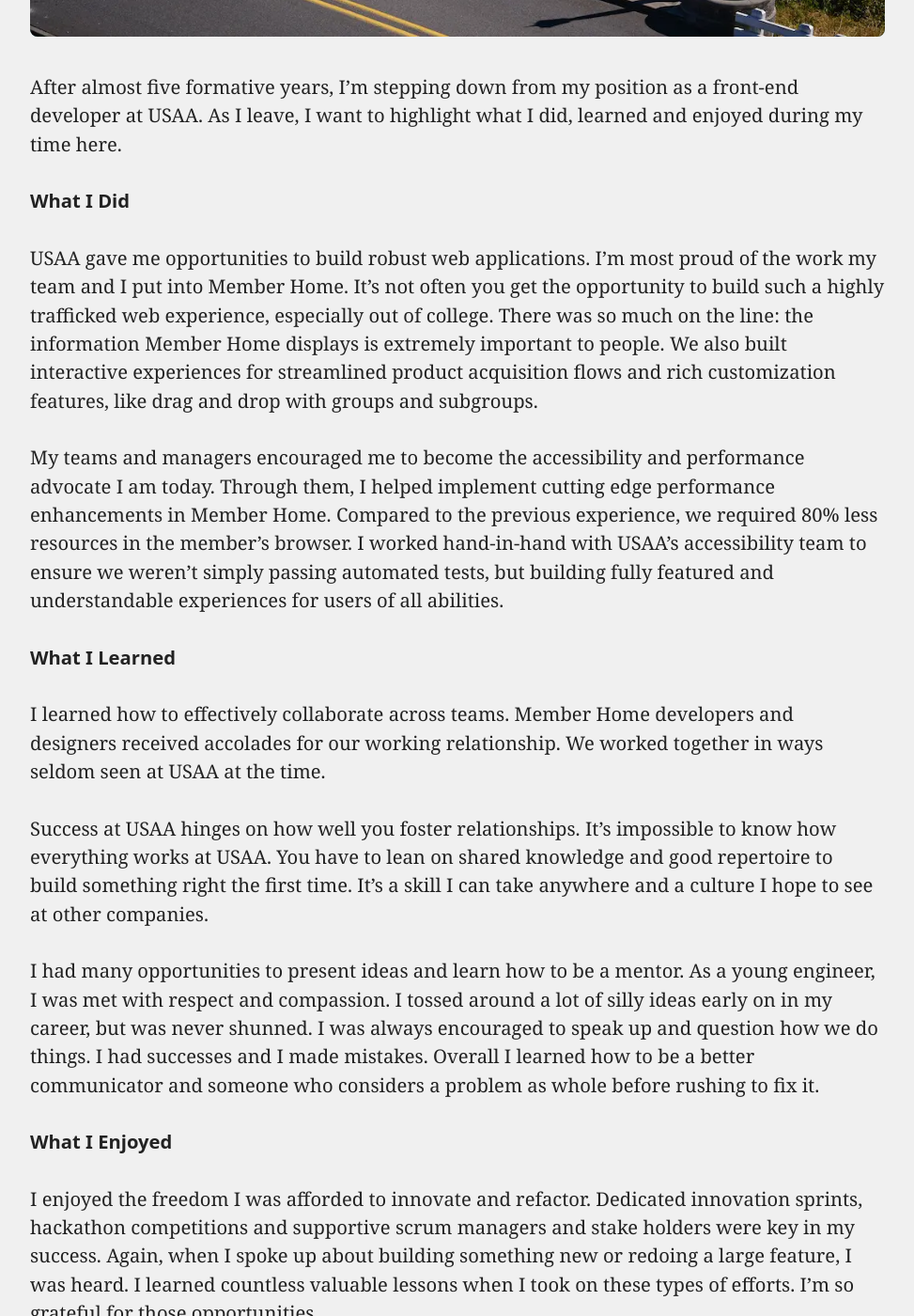
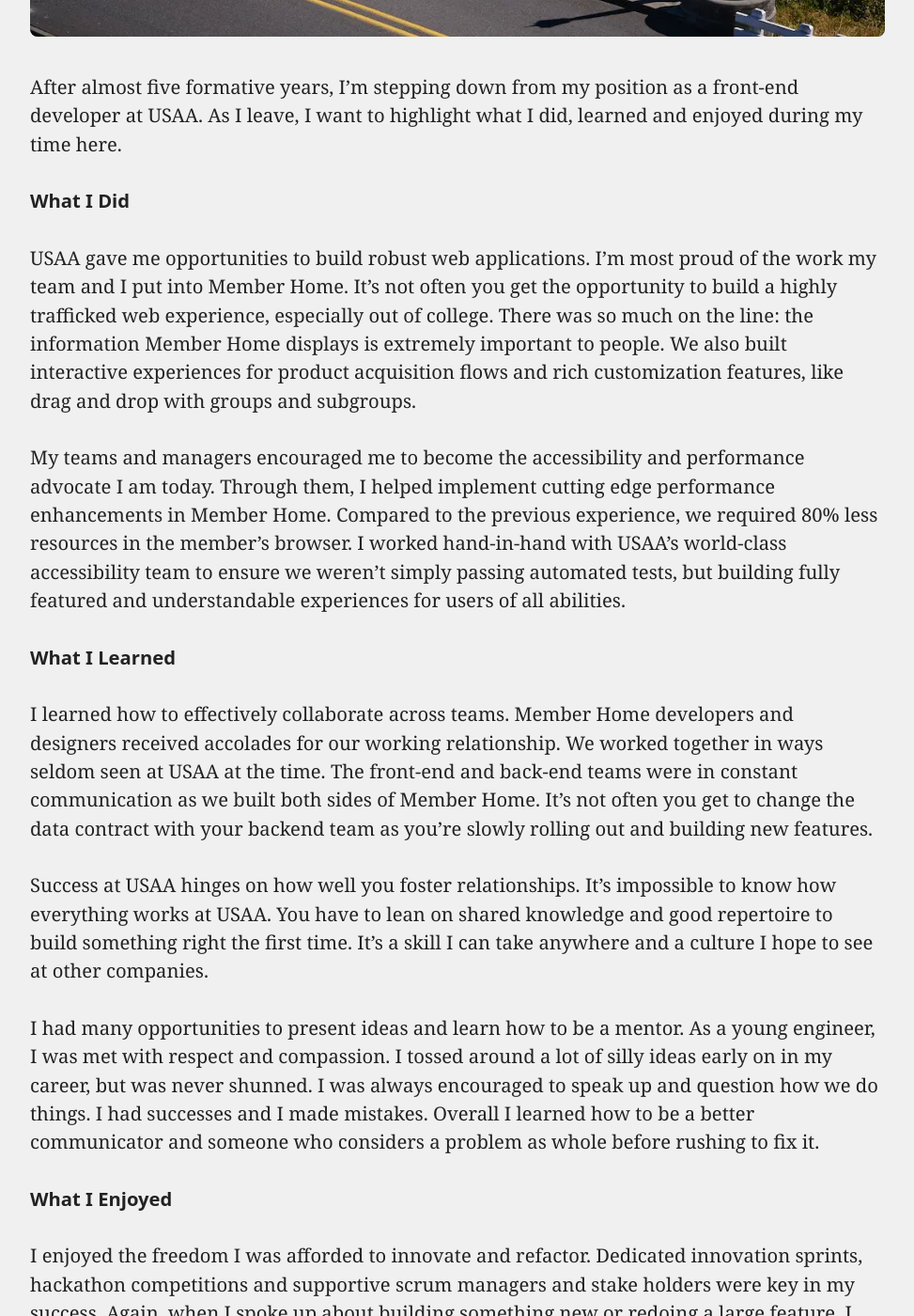
Before and after one commit to caseycarroll/caseycarroll.github.io, a Jekyll site: the page built from _posts/2022-02-22-saying-goodbye.markdown, in a window 1280 px wide and 1400 px high, scrolled down 948 px. Shown: the whole window at 94% size, without its empty margins (153-1126 px from the left). Built offline with Jekyll 4.4.1, drawn with Linux system fonts in a browser that asks for light colours; some of the changed text lies outside the part shown.

Commit message:
content updates

```diff
--- a/_posts/2022-02-22-saying-goodbye.markdown
+++ b/_posts/2022-02-22-saying-goodbye.markdown
@@ -7,12 +7,12 @@ hero-img: /assets/images/compressed/DSCF0486.webp
 After almost five formative years, I'm stepping down from my position as a front-end developer at USAA. As I leave, I want to highlight what I did, learned and enjoyed during my time here.
 
 ## What I Did
-USAA gave me opportunities to build robust web applications. I'm most proud of the work my team and I put into Member Home. It's not often you get the opportunity to build such a highly trafficked web experience, especially out of college. There was so much on the line: the information Member Home displays is extremely important to people. We also built interactive experiences for streamlined product acquisition flows and rich customization features, like drag and drop with groups and subgroups.
+USAA gave me opportunities to build robust web applications. I'm most proud of the work my team and I put into Member Home. It's not often you get the opportunity to build a highly trafficked web experience, especially out of college. There was so much on the line: the information Member Home displays is extremely important to people. We also built interactive experiences for product acquisition flows and rich customization features, like drag and drop with groups and subgroups.
 
-My teams and managers encouraged me to become the accessibility and performance advocate I am today. Through them, I helped implement cutting edge performance enhancements in Member Home. Compared to the previous experience, we required 80% less resources in the member's browser. I worked hand-in-hand with USAA's accessibility team to ensure we weren't simply passing automated tests, but building fully featured and understandable experiences for users of all abilities.
+My teams and managers encouraged me to become the accessibility and performance advocate I am today. Through them, I helped implement cutting edge performance enhancements in Member Home. Compared to the previous experience, we required 80% less resources in the member's browser. I worked hand-in-hand with USAA's world-class accessibility team to ensure we weren't simply passing automated tests, but building fully featured and understandable experiences for users of all abilities.
 
 ## What I Learned
-I learned how to effectively collaborate across teams. Member Home developers and designers received accolades for our working relationship. We worked together in ways seldom seen at USAA at the time.
+I learned how to effectively collaborate across teams. Member Home developers and designers received accolades for our working relationship. We worked together in ways seldom seen at USAA at the time. The front-end and back-end teams were in constant communication as we built both sides of Member Home. It's not often you get to change the data contract with your backend team as you're slowly rolling out and building new features.
 
 Success at USAA hinges on how well you foster relationships. It's impossible to know how everything works at USAA. You have to lean on shared knowledge and good repertoire to build something right the first time. It's a skill I can take anywhere and a culture I hope to see at other companies.
 
@@ -22,4 +22,4 @@ I had many opportunities to present ideas and learn how to be a mentor. As a you
 I enjoyed the freedom I was afforded to innovate and refactor. Dedicated innovation sprints, hackathon competitions and supportive scrum managers and stake holders were key in my success. Again, when I spoke up about building something new or redoing a large feature, I was heard. I learned countless valuable lessons when I took on these types of efforts. I'm so grateful for those opportunities.
 
 ## Where I'm Going
-My final day is February 28th and I start my new role on March 7th. I will work as a Web Performance Engineer for REI. As many of you know, I'm passionate about web performance. I also do a lot of cycling and hiking in my spare time. This new opportunity is the perfect intersection of everything that's important to me right now. The stars aligned and I have to say goodbye, for now.
+My final day is February 28th and I start my new role on March 7th. I will work as a Web Performance Engineer for REI. I'm passionate about web performance and do a lot of cycling and hiking in my spare time. This new opportunity is the perfect intersection of everything that's important to me right now. The stars aligned and I have to say goodbye, for now.
```
